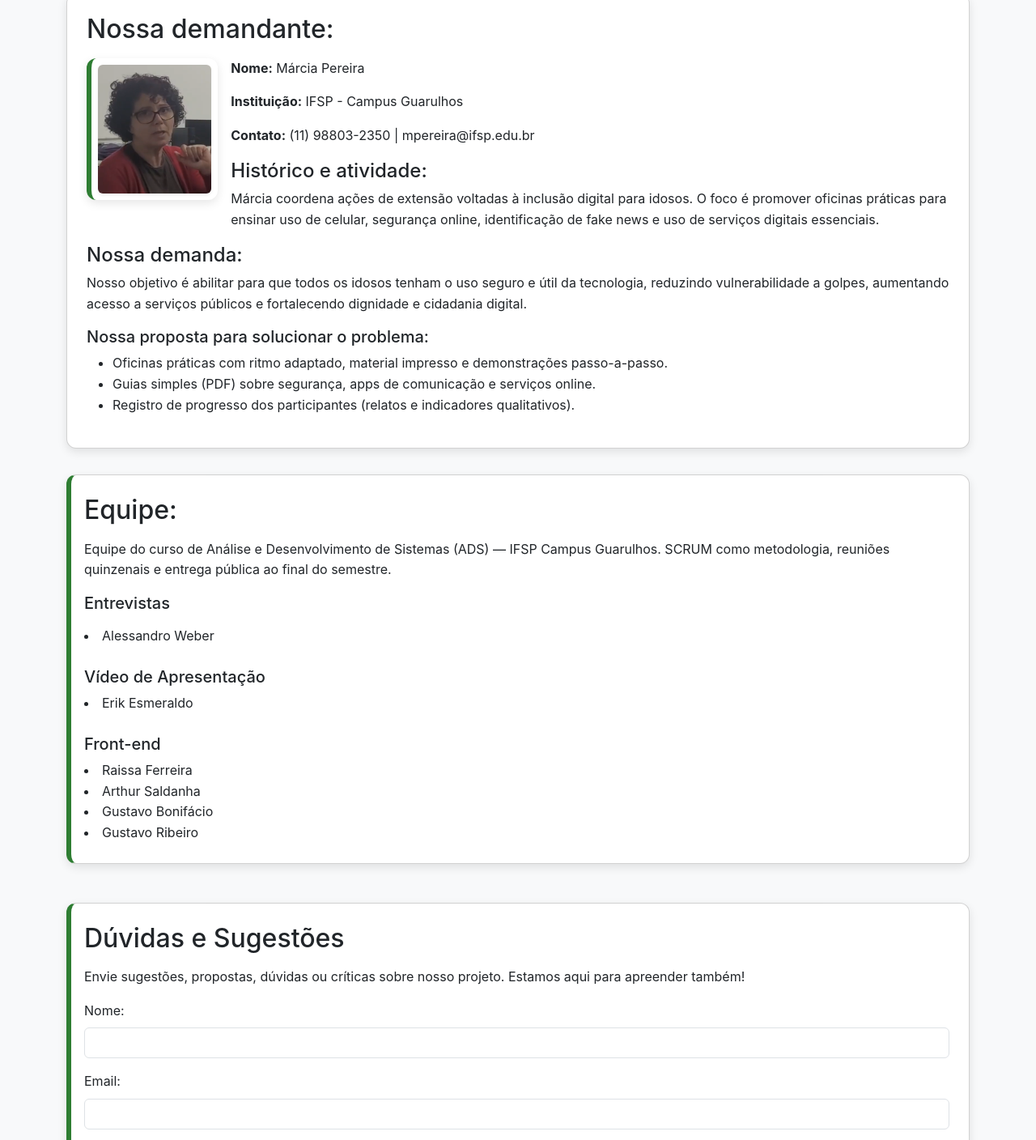
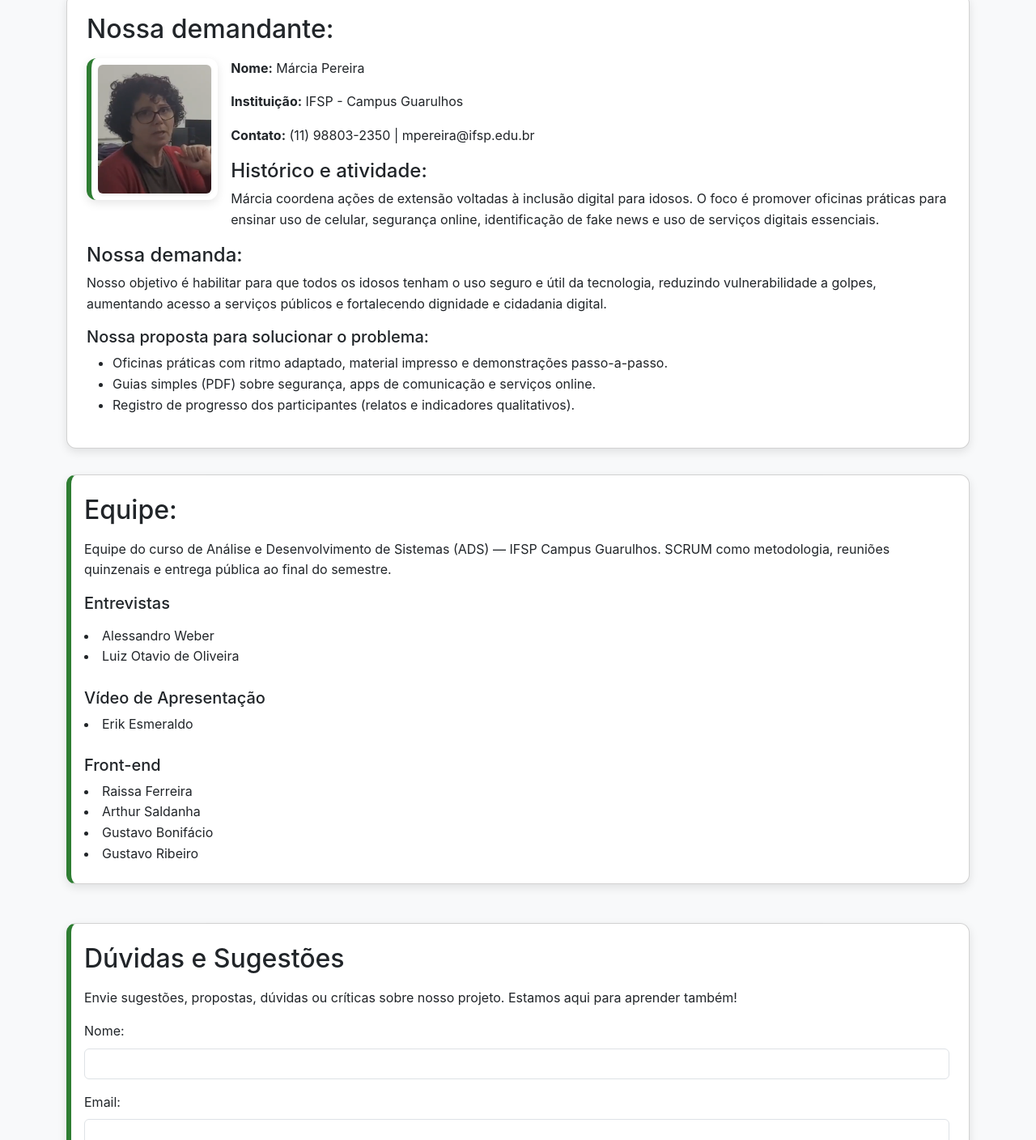
Before and after one commit to ribeiro4050/Terceira_idade_e_a_tecnologia, a plain HTML site: page index.html in a window 1280 px wide. Shown: the part 1392-2800 px from the top of the page at 81% size. Drawn offline with nearby package versions, Linux system fonts and the light colour scheme.

Commit message:
mudança nos nomes e correção ortografica

```diff
--- a/index.html
+++ b/index.html
@@ -17,7 +17,7 @@
             <h1 class="hero-title">Inclusão da Tecnologia para Idosos</h1>
             <p class="hero-subtitle">IFSP — Campus Guarulhos</p>
             <p class="hero-meta">Demandante: <span class="highlight">Márcia Pereira</span></p>
-            <p class="hero-meta">Desenvolvido por: <span class="highlight">Arthur • Gustavo Bonifácio • Luíz Otávio •
+            <p class="hero-meta">Desenvolvido por: <span class="highlight">Arthur • Gustavo Bonifácio • Luíz Otávio • Alessandro Weber •
                     Gustavo Ribeiro • Erick • Rayssa</span></p>
         </div>
     </header>
@@ -76,7 +76,7 @@
                     </div>
                     <div>
                         <h4 class="text-green">Nossa demanda:</h4>
-                    <p>Nosso objetivo é abilitar para que todos os idosos tenham o uso seguro e útil da tecnologia, reduzindo vulnerabilidade a
+                    <p>Nosso objetivo é habilitar para que todos os idosos tenham o uso seguro e útil da tecnologia, reduzindo vulnerabilidade a
                         golpes, aumentando acesso a serviços públicos e fortalecendo dignidade e cidadania digital.</p>
                     <h5 class="text-green">Nossa proposta para solucionar o problema:</h5>
                     <ul>
@@ -93,6 +93,7 @@
                     <h3 class="h5">Entrevistas</h3>
                     <div class="">
                         <li class="">Alessandro Weber</li>
+                        <li class="">Luiz Otavio de Oliveira</li>
                     </div>
                     <br>
                     <h6 class="h5">Vídeo de Apresentação</h6>
@@ -110,7 +111,7 @@
                 </section>
                 <section class="card border-green my-5">
                 <h2>Dúvidas e Sugestões</h2>
-                <p>Envie sugestões, propostas, dúvidas ou críticas sobre nosso projeto. Estamos aqui para apreender também!</p>
+                <p>Envie sugestões, propostas, dúvidas ou críticas sobre nosso projeto. Estamos aqui para aprender também!</p>
                 <form id="contact-form">
                     <div class="mb-3">
                         <label for="name" class="form-label">Nome:</label>
```
